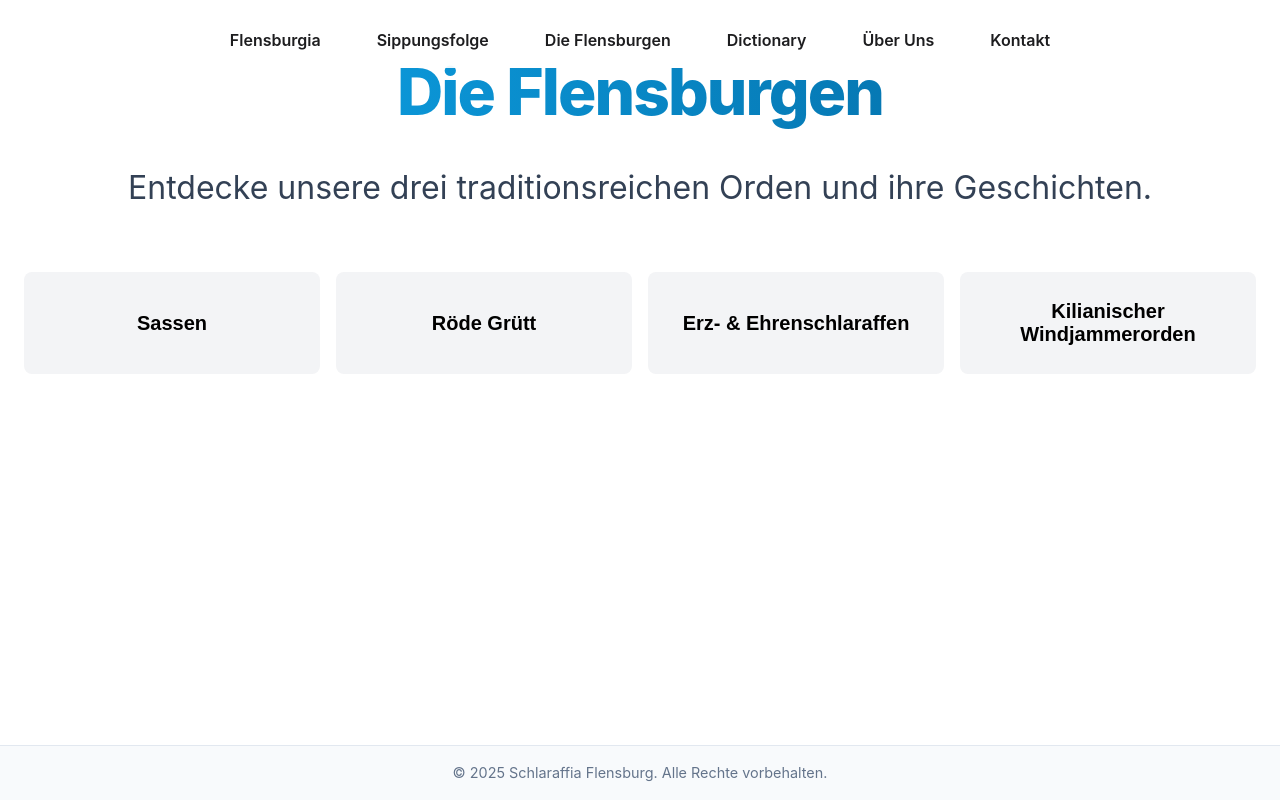
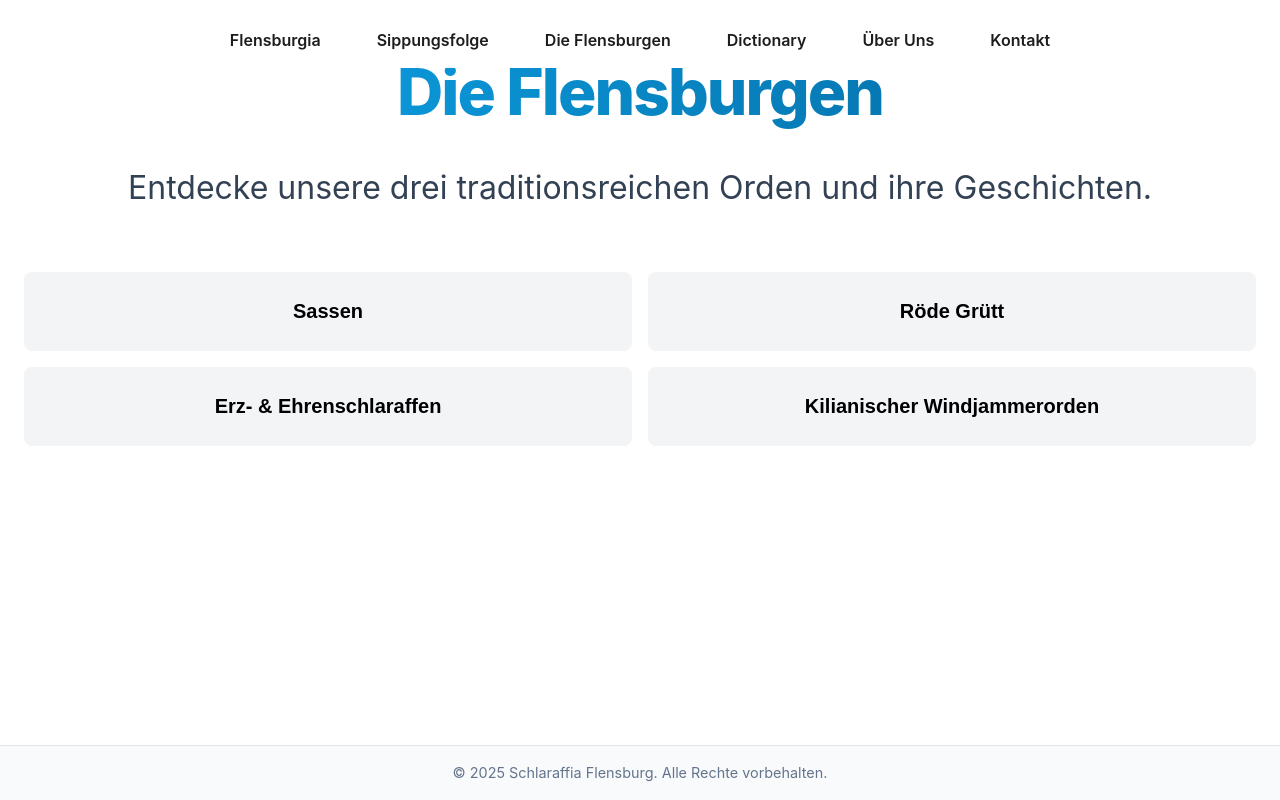
Before and after one commit to ptr03/Flensburgia-Web-Engineering, a Vue app: page /die-flensburgen in a window 1280 px wide. Shown: the top 800 px of the page. Built offline with nearby package versions, Linux system fonts and the light colour scheme.

Commit message:
feat(flensburgen): arrange categories in a responsive 2×2 grid

```diff
--- a/src/components/FlensburgenSection.vue
+++ b/src/components/FlensburgenSection.vue
@@ -189,11 +189,17 @@
   padding: 2rem 1.5rem;
 }
 
+/* 2×2 Grid für Flensburgen-Kategorien */
 .category-grid {
   display: grid;
-  grid-template-columns: repeat(auto-fit, minmax(200px,1fr));
+  grid-template-columns: repeat(2, 1fr);
   gap: 1rem;
   margin-bottom: 2rem;
+}
+@media (max-width: 640px) {
+  .category-grid {
+    grid-template-columns: 1fr;
+  }
 }
 
 .category-button {
```
